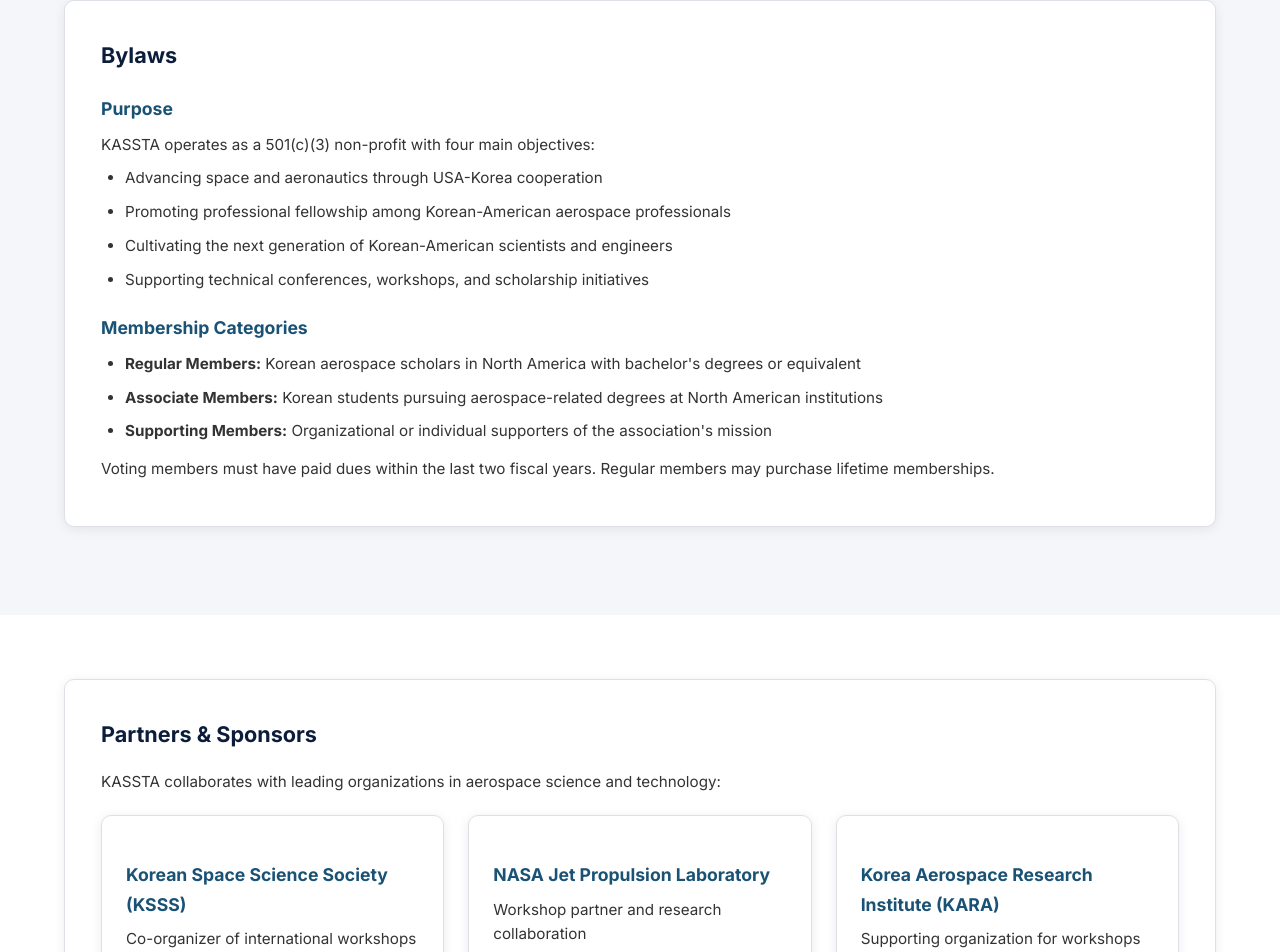
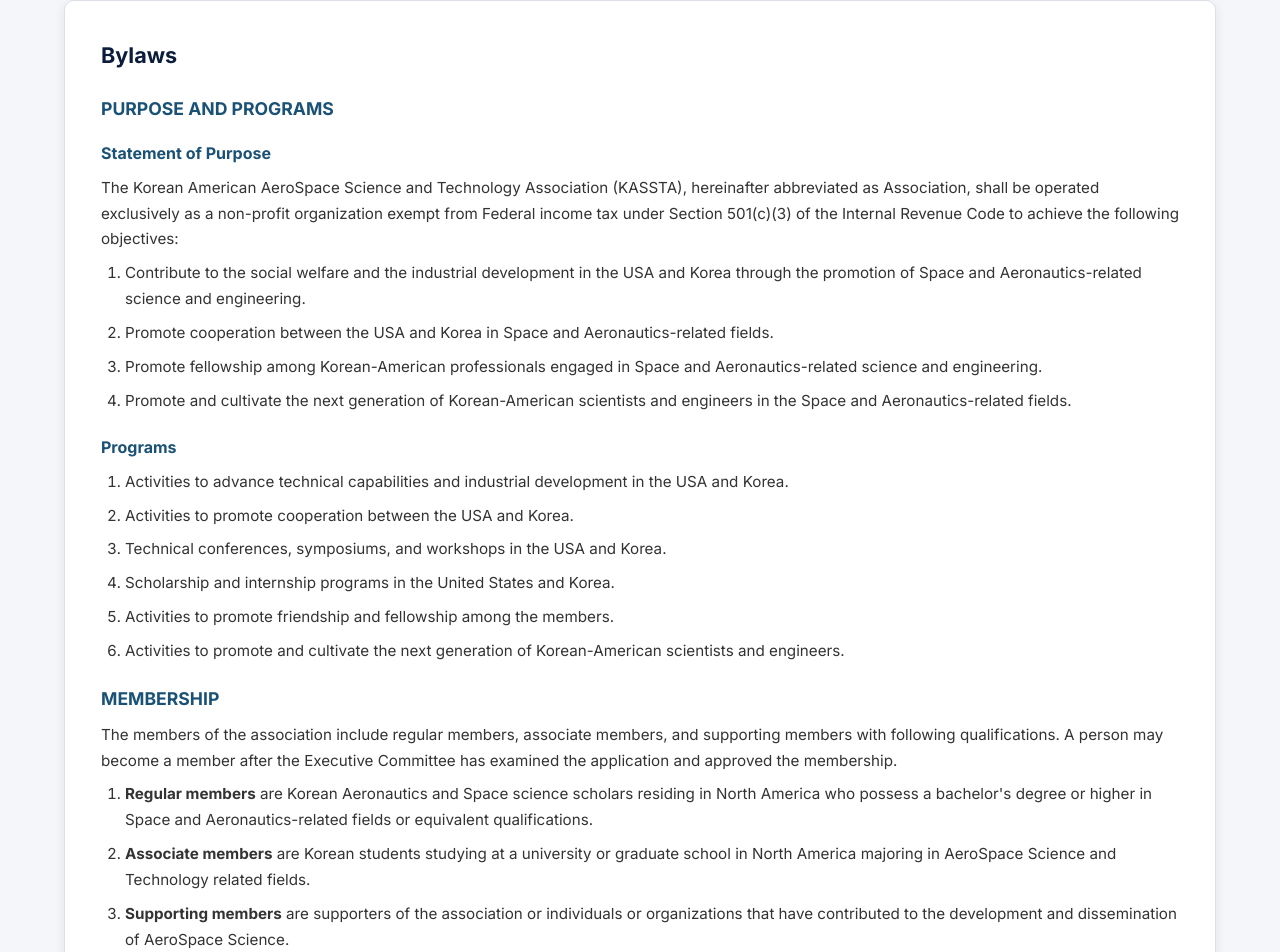
Before and after one commit to yunks128/kassta, a React (Vite) app: page /#/about in a window 1280 px wide. Shown: the part 1198-2150 px from the top of the page. Built offline with nearby package versions, Linux system fonts and the light colour scheme.

Commit message:
Add full bylaws text to About page
Includes Purpose and Programs, Membership categories, General Assembly
quorum rules, and Disciplinary Actions sections.

```diff
--- a/src/pages/About.jsx
+++ b/src/pages/About.jsx
@@ -51,22 +51,41 @@
         <div className="container">
           <div className="info-box">
             <h2>Bylaws</h2>
-            <h3>Purpose</h3>
-            <p>KASSTA operates as a 501(c)(3) non-profit with four main objectives:</p>
-            <ul>
-              <li>Advancing space and aeronautics through USA-Korea cooperation</li>
-              <li>Promoting professional fellowship among Korean-American aerospace professionals</li>
-              <li>Cultivating the next generation of Korean-American scientists and engineers</li>
-              <li>Supporting technical conferences, workshops, and scholarship initiatives</li>
-            </ul>
 
-            <h3>Membership Categories</h3>
-            <ul>
-              <li><strong>Regular Members:</strong> Korean aerospace scholars in North America with bachelor's degrees or equivalent</li>
-              <li><strong>Associate Members:</strong> Korean students pursuing aerospace-related degrees at North American institutions</li>
-              <li><strong>Supporting Members:</strong> Organizational or individual supporters of the association's mission</li>
-            </ul>
-            <p style={{ marginTop: 12 }}>Voting members must have paid dues within the last two fiscal years. Regular members may purchase lifetime memberships.</p>
+            <h3>PURPOSE AND PROGRAMS</h3>
+            <h4 style={{ color: 'var(--accent)', marginTop: 16, marginBottom: 8 }}>Statement of Purpose</h4>
+            <p>The Korean American AeroSpace Science and Technology Association (KASSTA), hereinafter abbreviated as Association, shall be operated exclusively as a non-profit organization exempt from Federal income tax under Section 501(c)(3) of the Internal Revenue Code to achieve the following objectives:</p>
+            <ol style={{ paddingLeft: 24, marginTop: 8 }}>
+              <li>Contribute to the social welfare and the industrial development in the USA and Korea through the promotion of Space and Aeronautics-related science and engineering.</li>
+              <li>Promote cooperation between the USA and Korea in Space and Aeronautics-related fields.</li>
+              <li>Promote fellowship among Korean-American professionals engaged in Space and Aeronautics-related science and engineering.</li>
+              <li>Promote and cultivate the next generation of Korean-American scientists and engineers in the Space and Aeronautics-related fields.</li>
+            </ol>
+
+            <h4 style={{ color: 'var(--accent)', marginTop: 20, marginBottom: 8 }}>Programs</h4>
+            <ol style={{ paddingLeft: 24 }}>
+              <li>Activities to advance technical capabilities and industrial development in the USA and Korea.</li>
+              <li>Activities to promote cooperation between the USA and Korea.</li>
+              <li>Technical conferences, symposiums, and workshops in the USA and Korea.</li>
+              <li>Scholarship and internship programs in the United States and Korea.</li>
+              <li>Activities to promote friendship and fellowship among the members.</li>
+              <li>Activities to promote and cultivate the next generation of Korean-American scientists and engineers.</li>
+            </ol>
+
+            <h3>MEMBERSHIP</h3>
+            <p>The members of the association include regular members, associate members, and supporting members with following qualifications. A person may become a member after the Executive Committee has examined the application and approved the membership.</p>
+            <ol style={{ paddingLeft: 24, marginTop: 8 }}>
+              <li><strong>Regular members</strong> are Korean Aeronautics and Space science scholars residing in North America who possess a bachelor's degree or higher in Space and Aeronautics-related fields or equivalent qualifications.</li>
+              <li><strong>Associate members</strong> are Korean students studying at a university or graduate school in North America majoring in AeroSpace Science and Technology related fields.</li>
+              <li><strong>Supporting members</strong> are supporters of the association or individuals or organizations that have contributed to the development and dissemination of AeroSpace Science.</li>
+            </ol>
+            <p style={{ marginTop: 12 }}>A voting member is a regular member, associate member, or supporting member, who has paid the membership due at least once within the last two fiscal years (the current and the past) received by the association or KSEA Headquarters. Regular members can become life members by paying lifetime membership fees. All rights and privileges of membership shall be lost if the annual due is not paid for two consecutive fiscal years. A voting member has a right to be elected as an officer of the association.</p>
+
+            <h3>Meeting of Members ("General Assembly")</h3>
+            <p>Except as otherwise provided in these Bylaws or by law, at all general assemblies, the presence, including electronic presence, of one-tenth of the voting members at the commencement of such meeting shall be necessary and sufficient to constitute a quorum for the transaction of any business. Every voting member shall have one (1) vote. Decisions shall be made by a majority of the votes cast except as otherwise provided by law or by these Bylaws. In case of a tie vote, the Chair shall have the deciding power.</p>
+
+            <h3>Disciplinary Actions</h3>
+            <p>In accordance with the policies and procedure adopted by the Council, the Council may suspend the rights and privileges of membership or expel any member who violates the Bylaws or policies, interferes with the association's goals and business, or disgraces association's reputation.</p>
           </div>
         </div>
       </section>
```
